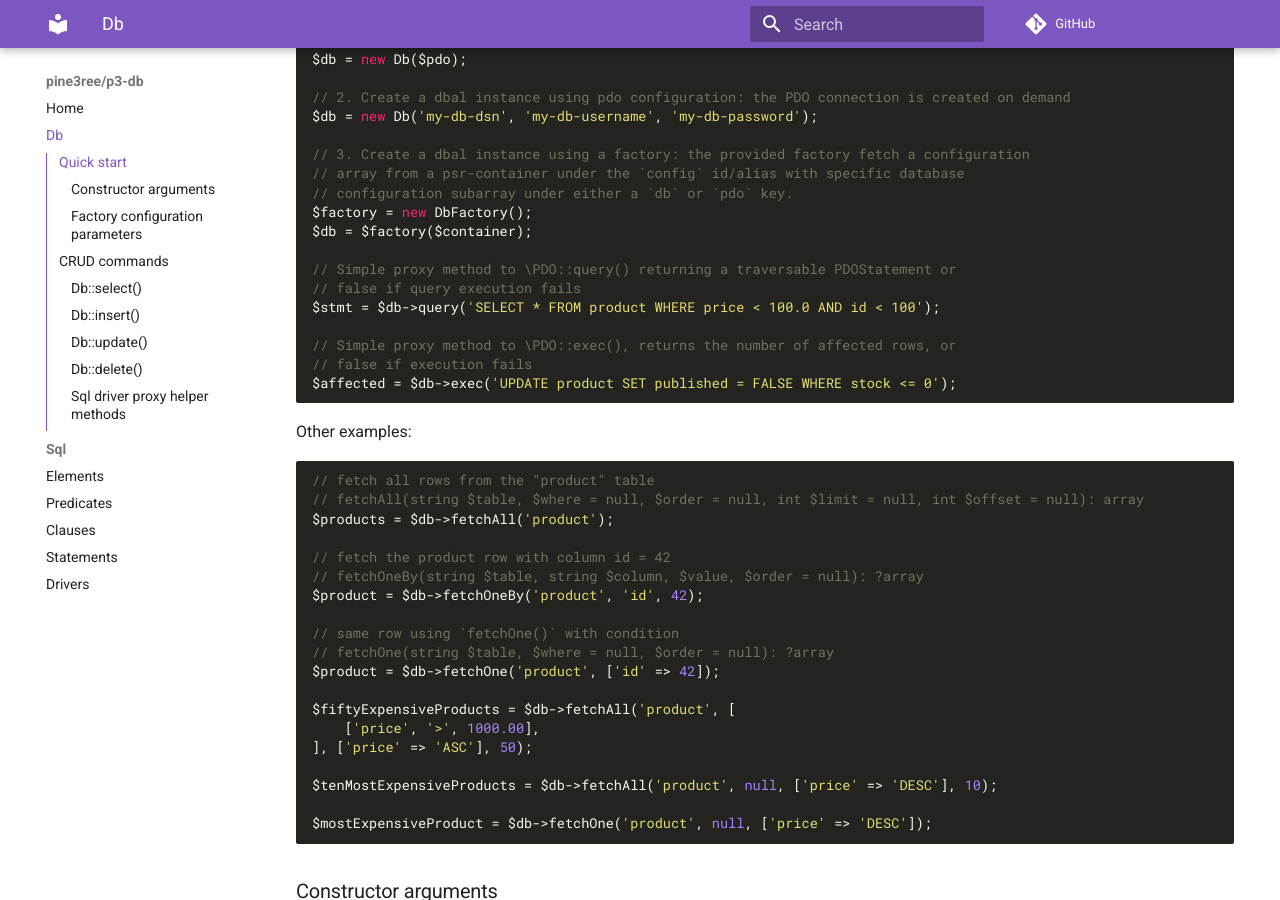
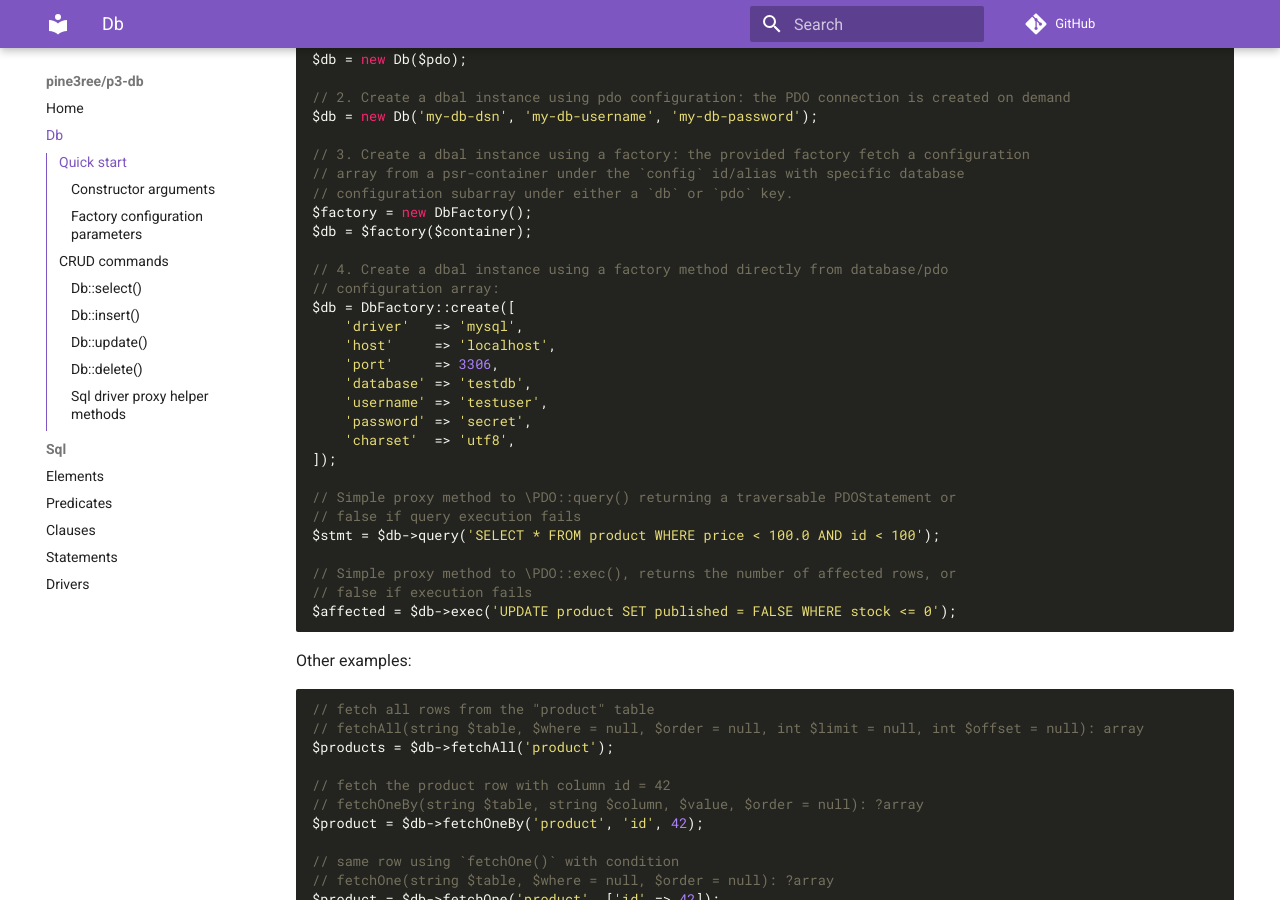
Before and after one commit to pine3ree/pine3ree-db, an MkDocs documentation site: the page built from docs/db.md, in a window 1280 px wide and 900 px high, scrolled down 305 px. Built offline with MkDocs 1.6.1 and Material for MkDocs 9.7.7, drawn with Linux system fonts in a browser that asks for light colours; comment, search, counter and statistics services are not loaded.

Commit message:
add docs for new DbFactory::create() method
Signed-off-by: pine3ree <pine3ree@gmail.com>

```diff
--- a/docs/db.md
+++ b/docs/db.md
@@ -19,6 +19,18 @@ $db = new Db('my-db-dsn', 'my-db-username', 'my-db-password');
 // configuration subarray under either a `db` or `pdo` key.
 $factory = new DbFactory();
 $db = $factory($container);
+
+// 4. Create a dbal instance using a factory method directly from database/pdo
+// configuration array:
+$db = DbFactory::create([
+    'driver'   => 'mysql',
+    'host'     => 'localhost',
+    'port'     => 3306,
+    'database' => 'testdb',
+    'username' => 'testuser',
+    'password' => 'secret',
+    'charset'  => 'utf8',
+]);
 
 // Simple proxy method to \PDO::query() returning a traversable PDOStatement or
 // false if query execution fails
```
Also changed, not shown: 1 other file.
